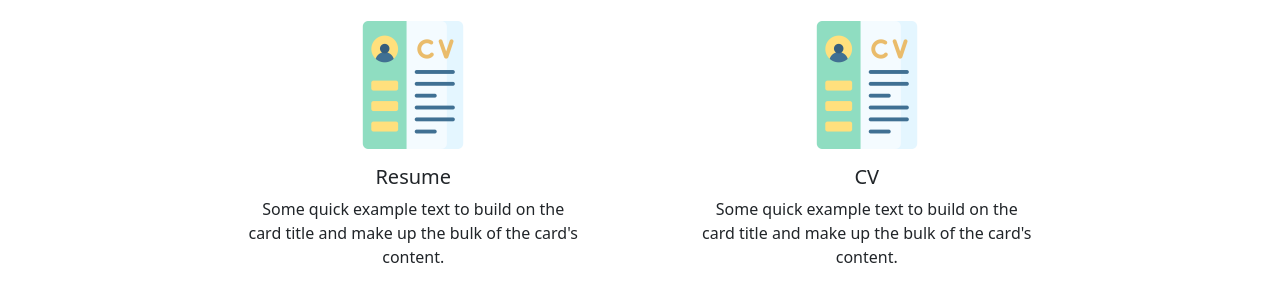
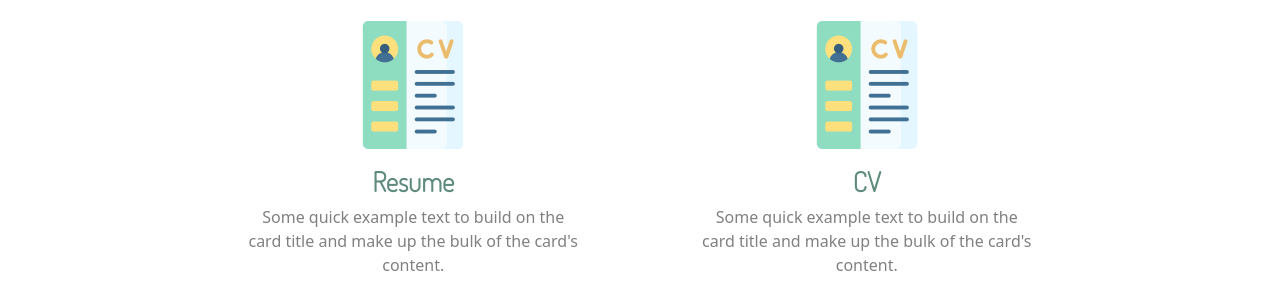
Before and after one commit to akncreative/personal-website, a plain HTML site: page index.html in a window 1280 px wide. Shown: the part 2865-3147 px from the top of the page. Drawn offline with nearby package versions, Linux system fonts and the light colour scheme.

Commit message:
title unification

```diff
--- a/css/styles.css
+++ b/css/styles.css
@@ -177,7 +177,14 @@ h1, h2, h3{
     border-width: 2px;
     padding-top: 14px;
 }
+.card-title{
+    color: #5E8B7E;
+    font-family: 'Dosis', sans-serif;
+    font-weight: 600;
+    font-size: 1.7rem;
+}
 .card-text{
+    color: grey;
     padding-left: 8%;
     padding-right: 8%;
 }
```
